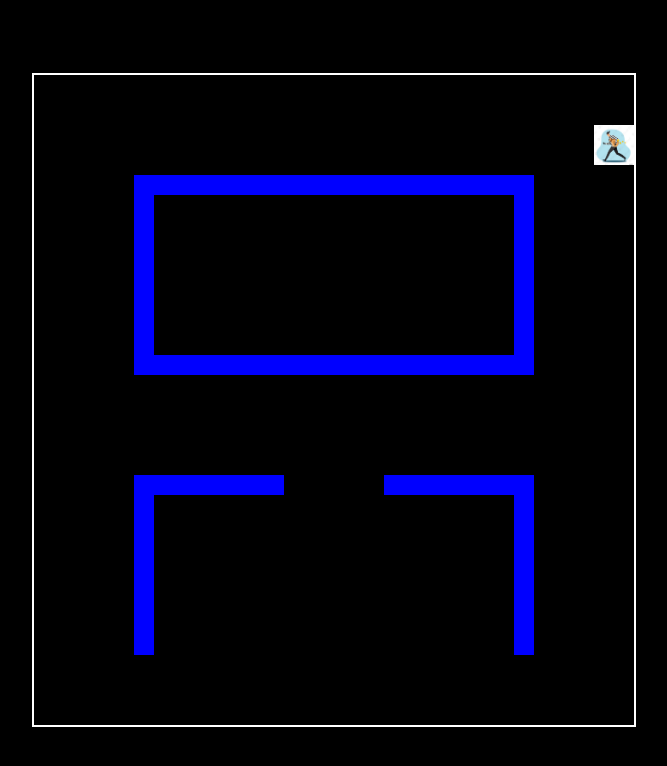
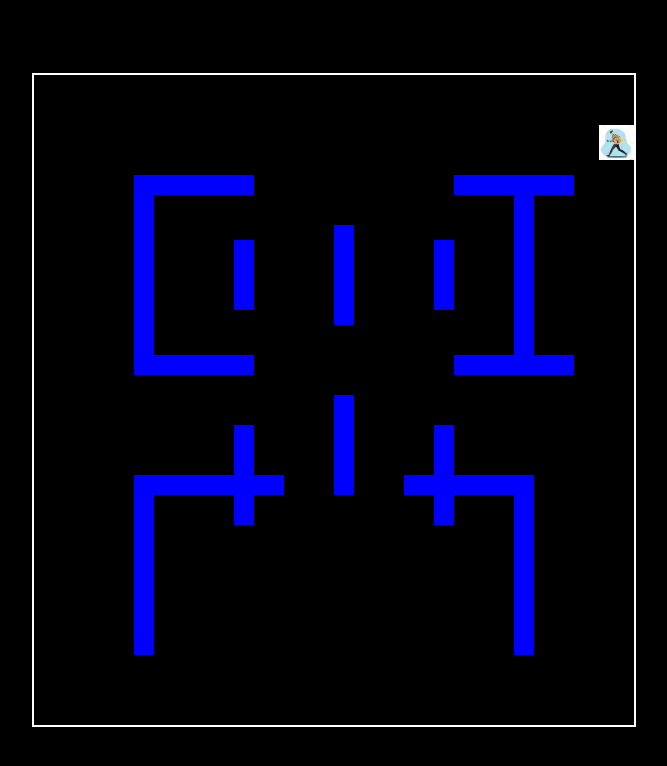
Before and after one commit to ErikTona/examenPac-man, a plain HTML site: page Pac-man/index.html in a window 1280 px wide. Shown: the whole page, without its empty margins (306-973 px from the left). Drawn offline with Linux system fonts and the light colour scheme.

Commit message:
Add files via upload

```diff
--- a/Pac-man/index.html
+++ b/Pac-man/index.html
@@ -28,8 +28,8 @@
         let pacMan = {
             x: 50,
             y: 50,
-            width: 40,
-            height: 40,
+            width: 35,
+            height: 35,
             speed: 4,
             direction: "right",
             image: new Image()
@@ -38,15 +38,27 @@
         pacMan.image.src = "Ladron.jpg";
 
         const walls = [
-            { x: 100, y: 100, width: 400, height: 20 },
-            { x: 100, y: 100, width: 20, height: 200 },
-            { x: 480, y: 100, width: 20, height: 200 },
-            { x: 100, y: 280, width: 400, height: 20 },
 
-            { x: 100, y: 400, width: 150, height: 20 },
-            { x: 350, y: 400, width: 150, height: 20 },
-            { x: 100, y: 400, width: 20, height: 180 },
-            { x: 480, y: 400, width: 20, height: 180 }
+        { x: 100, y: 100, width: 120, height: 20 },
+        { x: 420, y: 100, width: 120, height: 20 },
+        { x: 100, y: 100, width: 20, height: 200 },
+        { x: 480, y: 100, width: 20, height: 200 },
+        { x: 100, y: 280, width: 120, height: 20 },
+        { x: 420, y: 280, width: 120, height: 20 },
+
+        { x: 100, y: 400, width: 150, height: 20 },
+        { x: 370, y: 400, width: 130, height: 20 },
+        { x: 100, y: 420, width: 20, height: 160 },
+        { x: 480, y: 420, width: 20, height: 160 },
+
+        { x: 200, y: 165, width: 20, height: 70 },
+        { x: 300, y: 150, width: 20, height: 100 },
+        { x: 400, y: 165, width: 20, height: 70 },
+
+        { x: 200, y: 350, width: 20, height: 100 },
+        { x: 300, y: 320, width: 20, height: 100 },
+        { x: 400, y: 350, width: 20, height: 100 }
+
         ];
         //Dibujar muros
         function drawWalls() {
```
